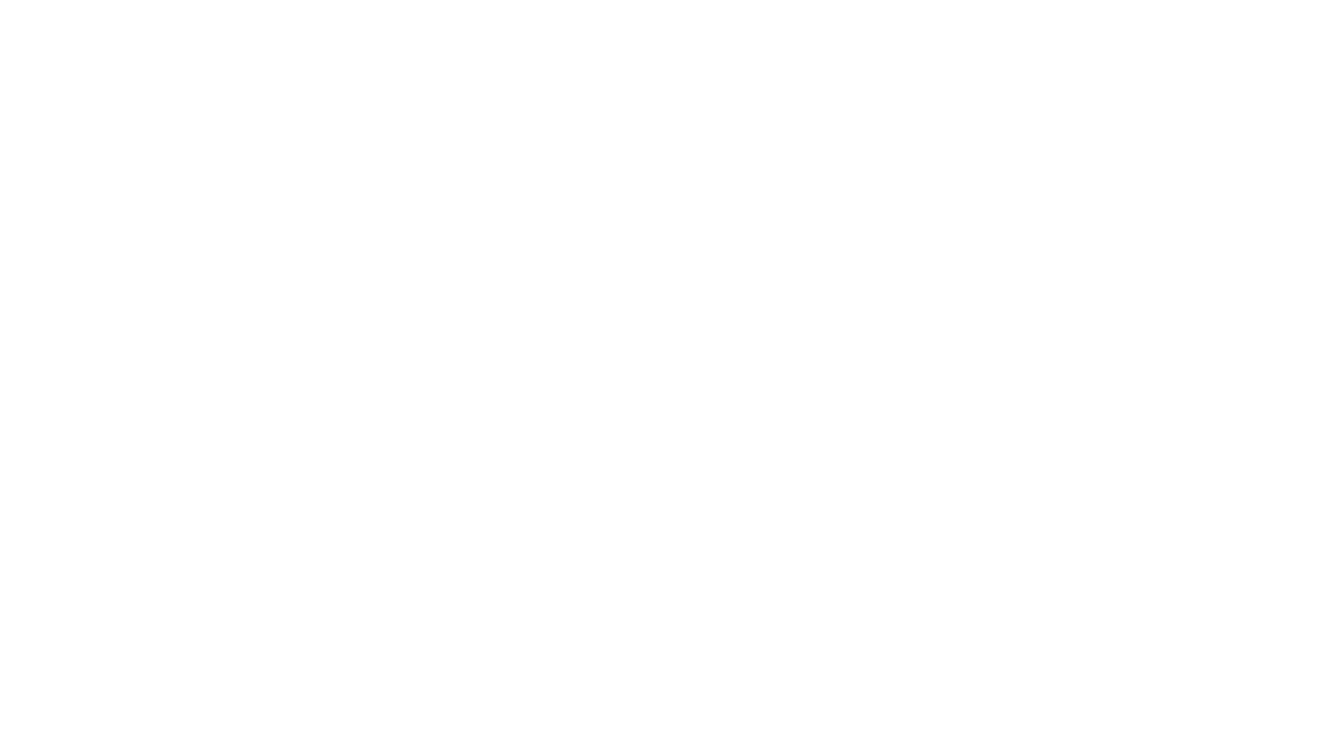
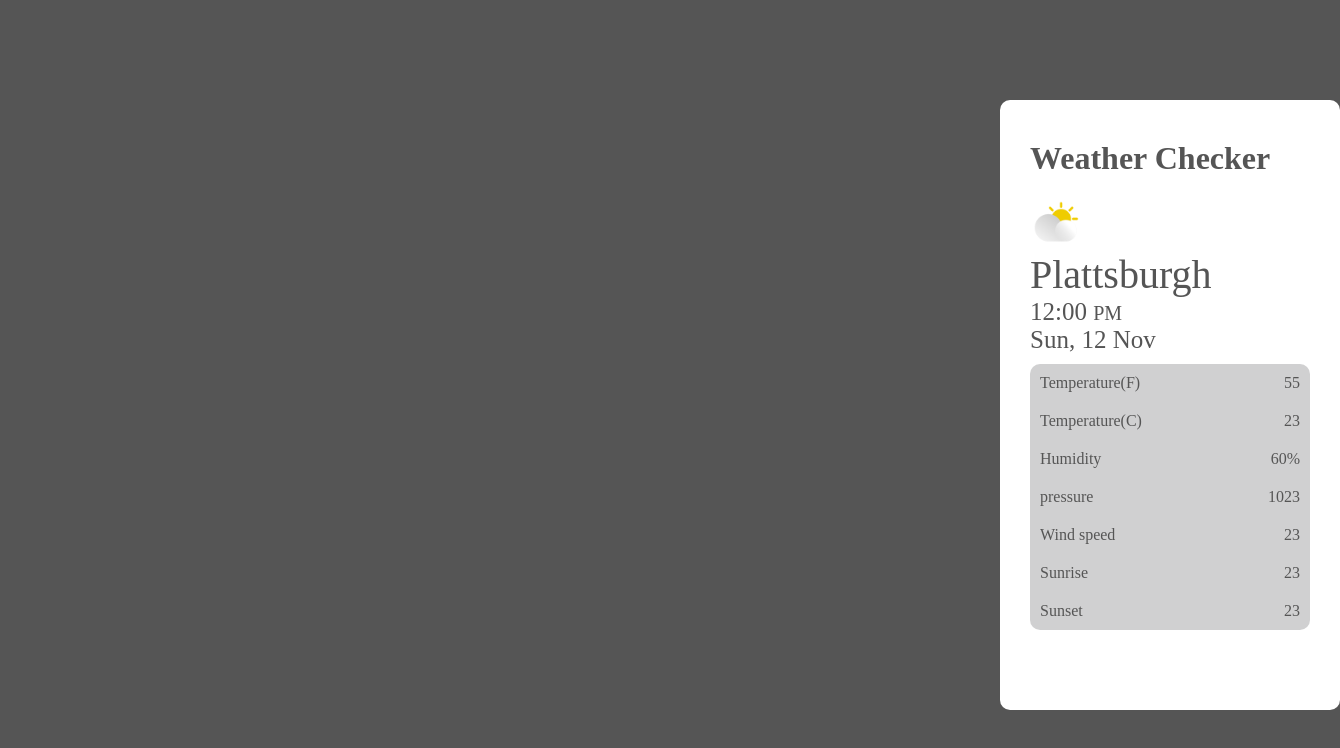
Before and after one commit to stef4nvuckovic/extension, a plain HTML site: page weather.html in a window 1280 px wide. Shown: the whole page, 1340 px wide, since content can reach past the window. Drawn offline with Linux system fonts and the light colour scheme.

Commit message:
weather updated
Geolocation incorporated, UI improved.

```diff
--- a/weather.css
+++ b/weather.css
@@ -1,8 +1,57 @@
 *{
+  box-sizing: border-box;
   margin: 0;
   padding: 0;
 }
+body{
+  font-family: serif;
+  background-color: #555;
+}
 
-body{
+.wContainer{
+  font-family: serif;
+  position: absolute;
+  top:100px;
+  left:1000px;
+  width: 100%;
+  max-width: 340px;
+  background-color:#fff;
+  padding: 40px 30px 70px;
+  border-radius: 10px;
+  color: #555;
+}
 
+.wContainer h1{
+  align-items: center;
+  margin-bottom: 20px;
 }
+.header h1 img{
+  width: 40px;
+  margin-left: 10px;
+}
+
+.data_container .location{
+  font-size: 40px;
+}
+.data_container .date{
+  font-size: 25px;
+}
+.data_container .time{
+  font-size: 25px;
+}
+.data_container #am-pm{
+  font-size: 20px;
+}
+
+.current_weather_items{
+  display: flex;
+  flex-direction: column;
+  background: rgba(24, 24, 27,0.2);
+  border-radius: 10px;
+  margin: 10px 0;
+}
+.current_weather_items .weather_items{
+  display: flex;
+  justify-content: space-between;
+  padding: 10px;
+}
--- a/weather.html
+++ b/weather.html
@@ -6,6 +6,57 @@
     <meta name="viewport" content="width=device-width, initial-scale=1.0">
     <title>Weather</title>
     <link rel="stylesheet" href="weather.css">
-    <script src="weather.js"></script>
+     <script src="weather.js"></script>
 </head>
 <body>
+    <div class="wContainer">
+        <h1>Weather Checker</h1>
+        <div id="fig"><img src="resources/weather.png" width="50" height="50"></div>
+        <div class="current_info">
+            <div class="data_container">
+                <div class="location">
+                    Plattsburgh
+                </div>
+                <div class="time">
+                    12:00 <span id="am-pm">PM</span>
+                </div>
+                <div class="date">
+                    Sun, 12 Nov
+                </div>
+                <div class="others">
+                    <div class="current_weather_items">
+                        <div class="weather_items">
+                            <p>Temperature(F)</p>
+                            <p>55</p>
+                        </div>
+                        <div class="weather_items">
+                            <div>Temperature(C)</div>
+                            <div>23</div>
+                        </div>
+                        <div class="weather_items">
+                            <div>Humidity</div>
+                            <div>60%</div>
+                        </div>
+                        <div class="weather_items">
+                            <div>pressure</div>
+                            <div>1023</div>
+                        </div>
+                        <div class="weather_items">
+                            <div>Wind speed</div>
+                            <div>23</div>
+                        </div>
+                        <div class="weather_items">
+                            <div>Sunrise</div>
+                            <div>23</div>
+                        </div>
+                        <div class="weather_items">
+                            <div>Sunset</div>
+                            <div>23</div>
+                        </div>
+                    </div>
+                </div>
+            </div>
+        </div>
+    </div>
+</body>
+</html>
--- a/weather.js
+++ b/weather.js
@@ -1,25 +1,39 @@
-//use of getCurrentPosition() from HTML5 Geolocation API
-
-
-//Check if Geolocation is supported on the browser
-if(navigator.geolocation){
-  //api利用可能の処理
-  navigator.geolocation.getCurrentPosition(successCallback, errorCallback)
-}
-
-//if supported, run getCurrentPosition() method and return the latitude and longitude
-
-//if not,
-else{
-  alert("Geolocation is not supported on this browser")
-}
+//_______________________ geolocation api____________________________________________________________________________
+function callApi(){
+  if(navigator.geolocation){
+    //api利用可能の処理
+    console.log("Geolocation available");
+    navigator.geolocation.getCurrentPosition(successCallback, errorCallback,{});//use of getCurrentPosition() from HTML5 Geolocation API
+  }
+  else{
+    console.log("Geolocation is not supported on this browser");
+  }
+};
 
 //out put the coordinates object
 
-function successCallback(){
-
+function successCallback(pos){
+  var latitude = pos.coords.latitude
+  var longitude = pos.coords.longitude
+  console.log("Latitude: " + latitude, "Longitude: " + longitude);
 }
 
-function errorCallback(){
+function errorCallback(err){
+  console.log(err.message);
+}
+//___________________________________________________________________________________________________________________________
 
-}
+//_______________________ weather api____________________________________________________________________________
+//api key  a74f7a8919839ec9c2f144b5cfcddca0
+
+
+//http://api.openweathermap.org/data/2.5/weather?lat=44.6963303&lon=-73.4623454&APPID=216a92274ae99ff3563ede25851a3c6f
+//Latitude:44.6963303  Longitude: -73.4623454
+
+
+//___________________________________________________________________________________________________________________________
+
+
+
+
+callApi();
```
